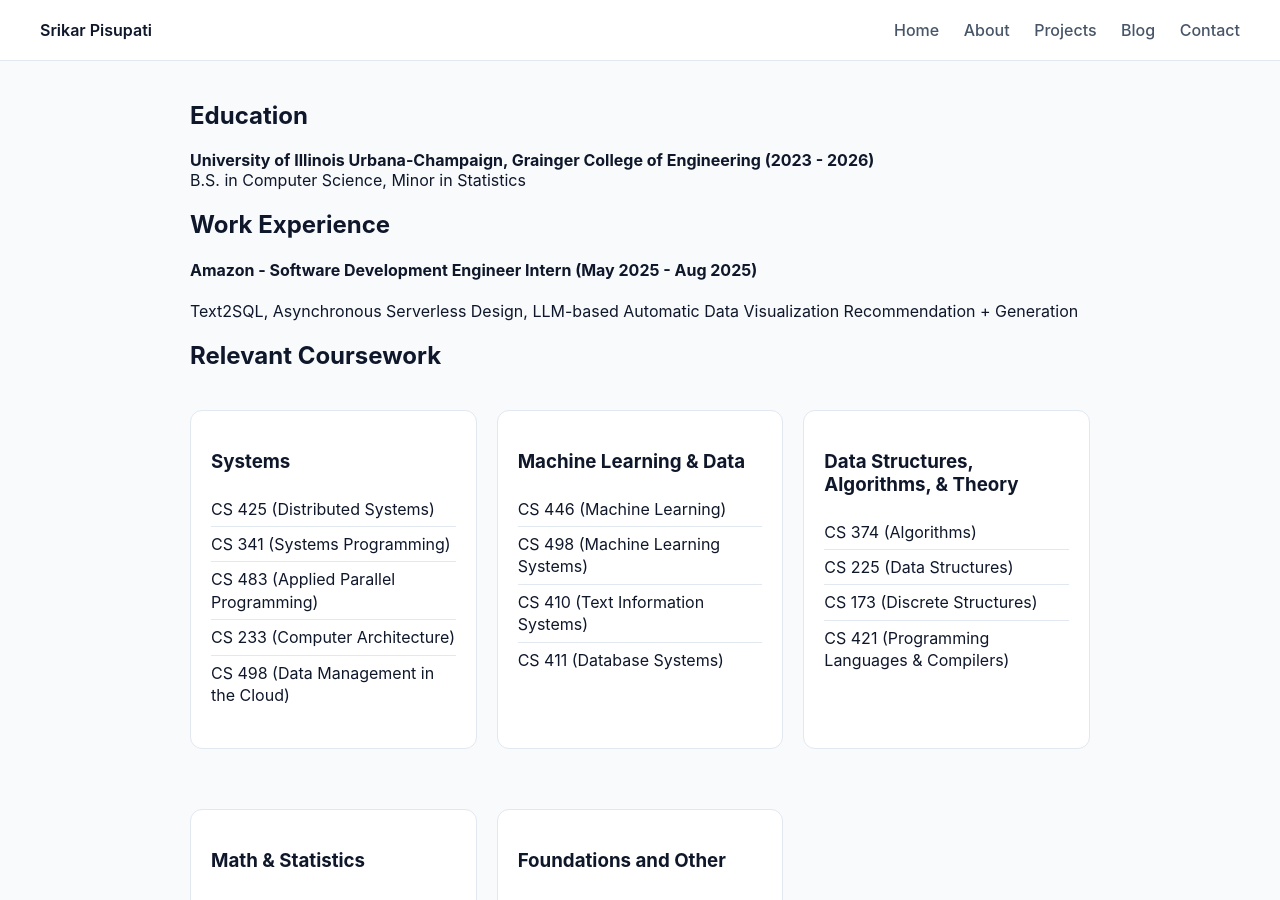
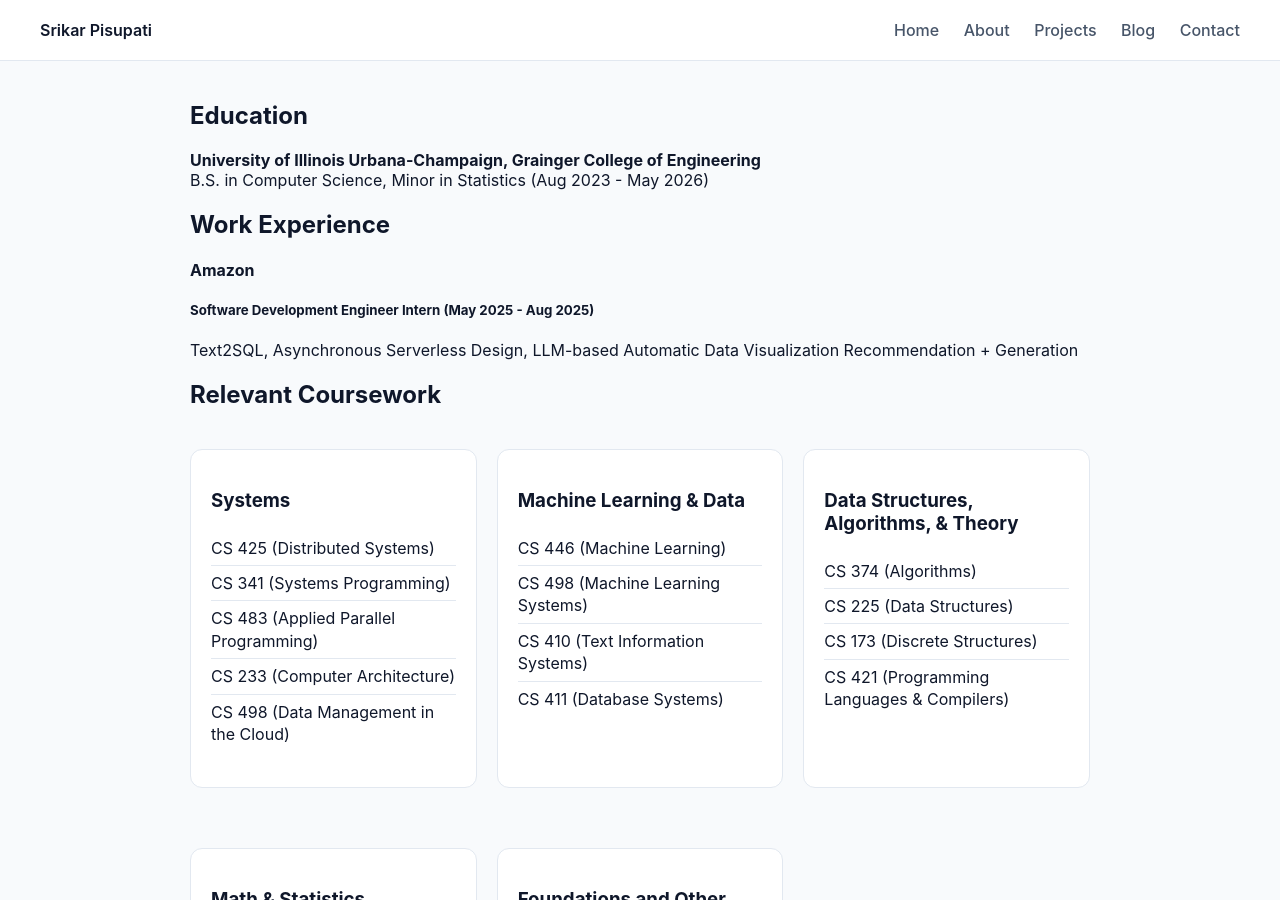
Before and after one commit to srikarpisupati/srikarpisupati.github.io, a Jekyll site: the page built from about.md, in a window 1280 px wide and 900 px high. Built offline with Jekyll 4.4.1, drawn with Linux system fonts in a browser that asks for light colours.

Commit message:
Refine formatting in about.md
Updated education and work experience formatting for clarity.

```diff
--- a/about.md
+++ b/about.md
@@ -6,12 +6,13 @@ permalink: /about/
 
 ## Education
 
-**University of Illinois Urbana-Champaign, Grainger College of Engineering (2023 - 2026)**
-<br>B.S. in Computer Science, Minor in Statistics
+**University of Illinois Urbana-Champaign, Grainger College of Engineering**
+<br>B.S. in Computer Science, Minor in Statistics (Aug 2023 - May 2026)
 
 ## Work Experience
 
-#### Amazon - Software Development Engineer Intern (May 2025 - Aug 2025)
+#### Amazon
+##### Software Development Engineer Intern (May 2025 - Aug 2025)
 Text2SQL, Asynchronous Serverless Design, LLM-based Automatic Data Visualization Recommendation + Generation
 
 ## Relevant Coursework
```
